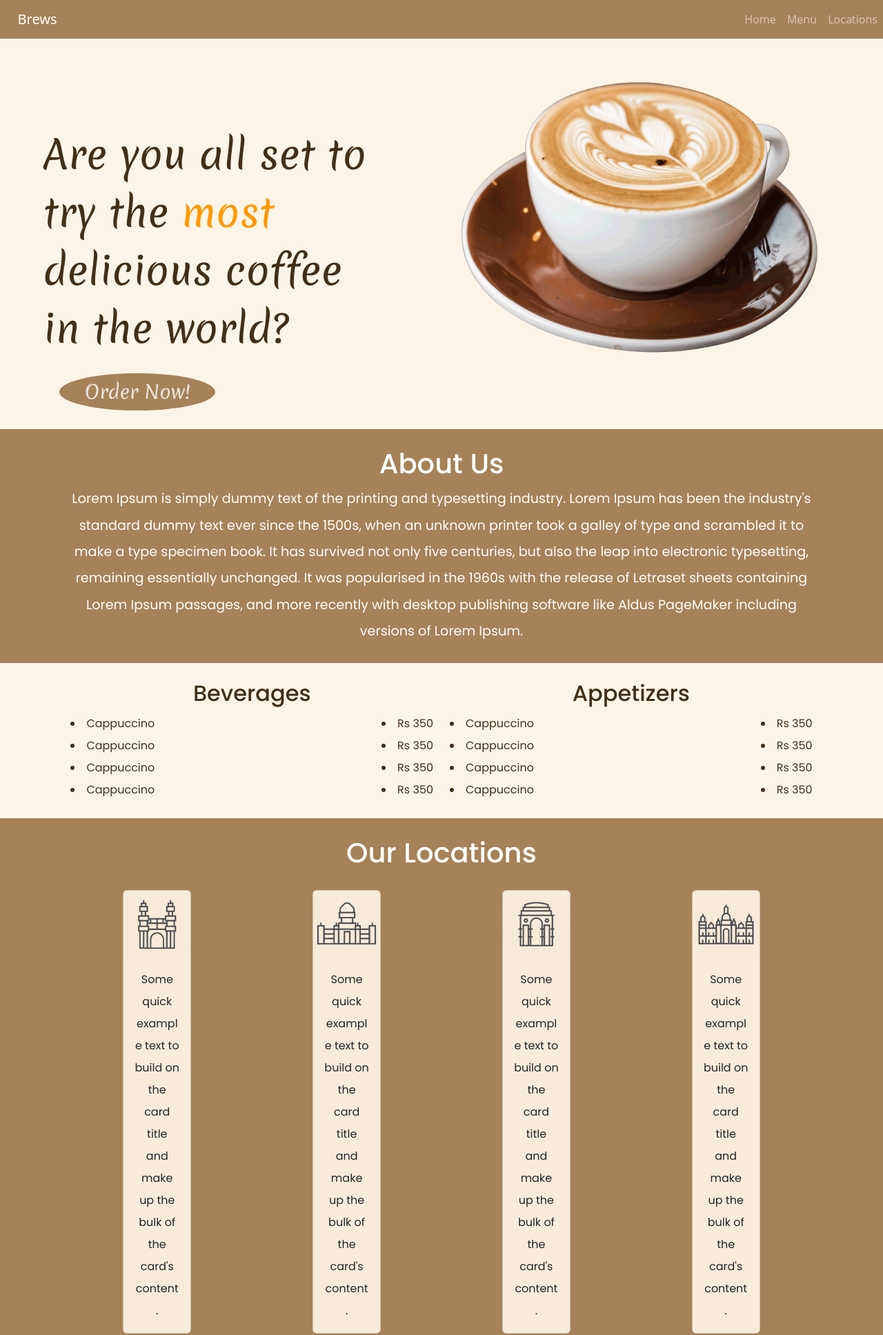
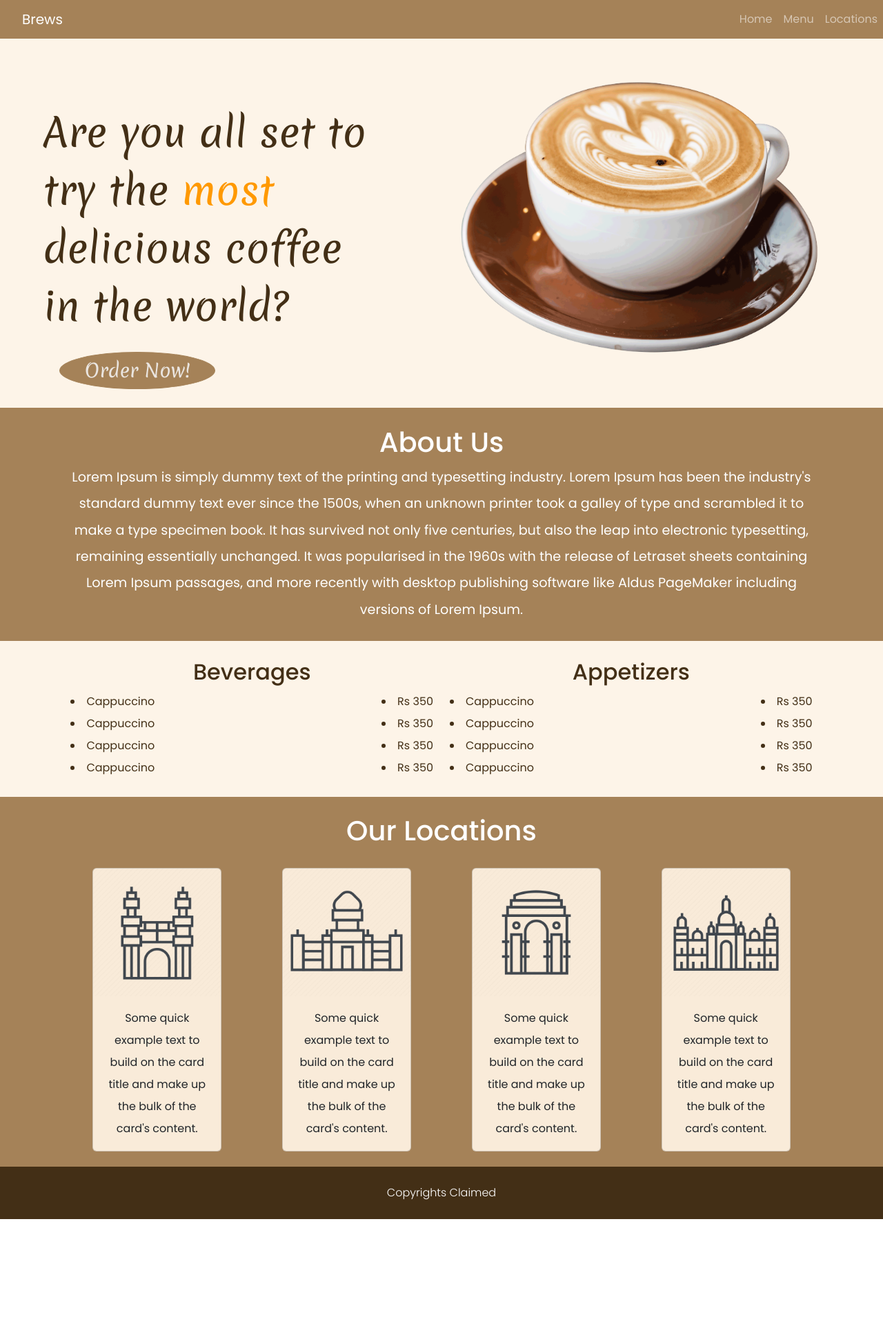
Before and after one commit to SD1407/coffee-house, a plain HTML site: page index.html in a window 1280 px wide. Shown: the top 1935 px of the page at 69% size. After the commit the page ends 1767 px from the top, so only its background shows below. Drawn offline with nearby package versions, Linux system fonts and the light colour scheme; a web font is replaced by a local one.

Commit message:
modifications

```diff
--- a/index.css
+++ b/index.css
@@ -22,15 +22,17 @@
 }
 
 .mybrand{
-    margin-left: 2%;
+    margin-left: 2.5%;
+
 }
 .mynav{
     background-color: rgb(165, 130, 88);
+    font-family: 'Poppins', sans-serif;
 }
 #intro{
     font-family: 'Merienda', sans-serif;
     padding: 10%;
-    padding-top: 20% ;
+    padding-top: 15% ;
     padding-bottom: 0.5%;
     font-size: 350%;
     margin-right: 5%;
@@ -98,8 +100,8 @@
     align-items: center;
     justify-items: center;
     padding-top: 2%;
-    padding-left: 8%;
-    padding-right: 8%;
+    padding-left: 4%;
+    padding-right: 4%;
     padding-bottom: 2%;
 
 }
```
